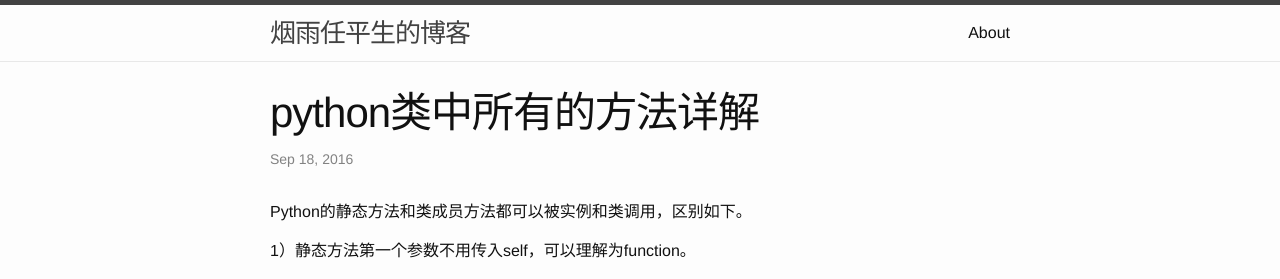
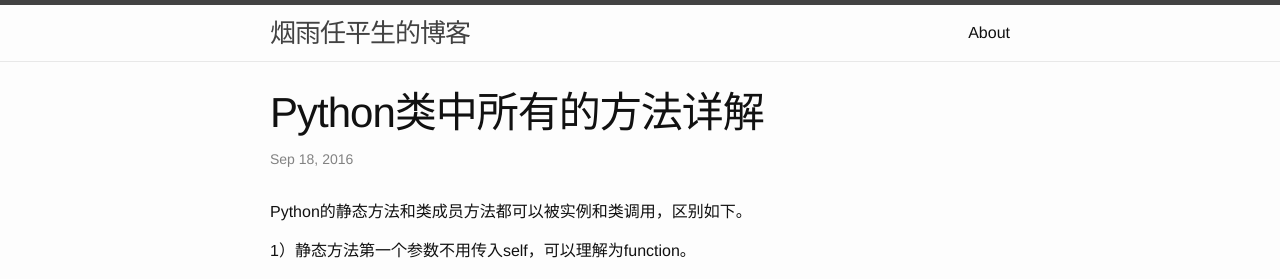
Before and after one commit to Wenchao21/Wenchao21.github.io, a Jekyll site: the page built from _posts/2016-09-18-Python类中方法详解.md, in a window 1280 px wide. Shown: the top 279 px of the page. Built offline with Jekyll 4.4.1, drawn with Linux system fonts in a browser that asks for light colours.

```diff
--- a/_posts/2016-09-18-python类中方法详解.md
+++ b/_posts/2016-09-18-Python类中方法详解.md
@@ -1,6 +1,6 @@
 ---
 layout: post
-title:  "python类中所有的方法详解"
+title:  "Python类中所有的方法详解"
 date:   2016-09-18 22:53:54
 ---
 Python的静态方法和类成员方法都可以被实例和类调用，区别如下。
```
